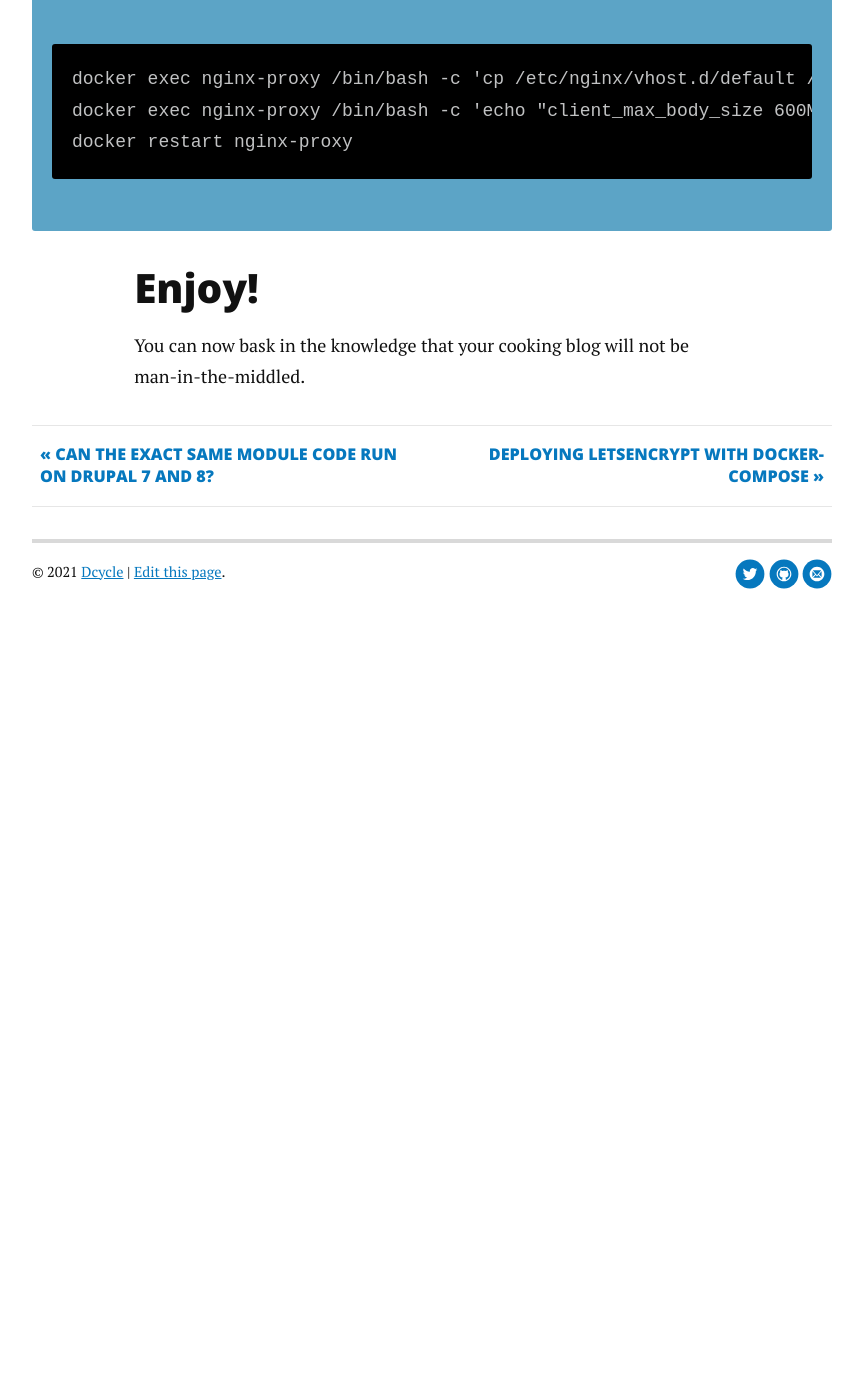
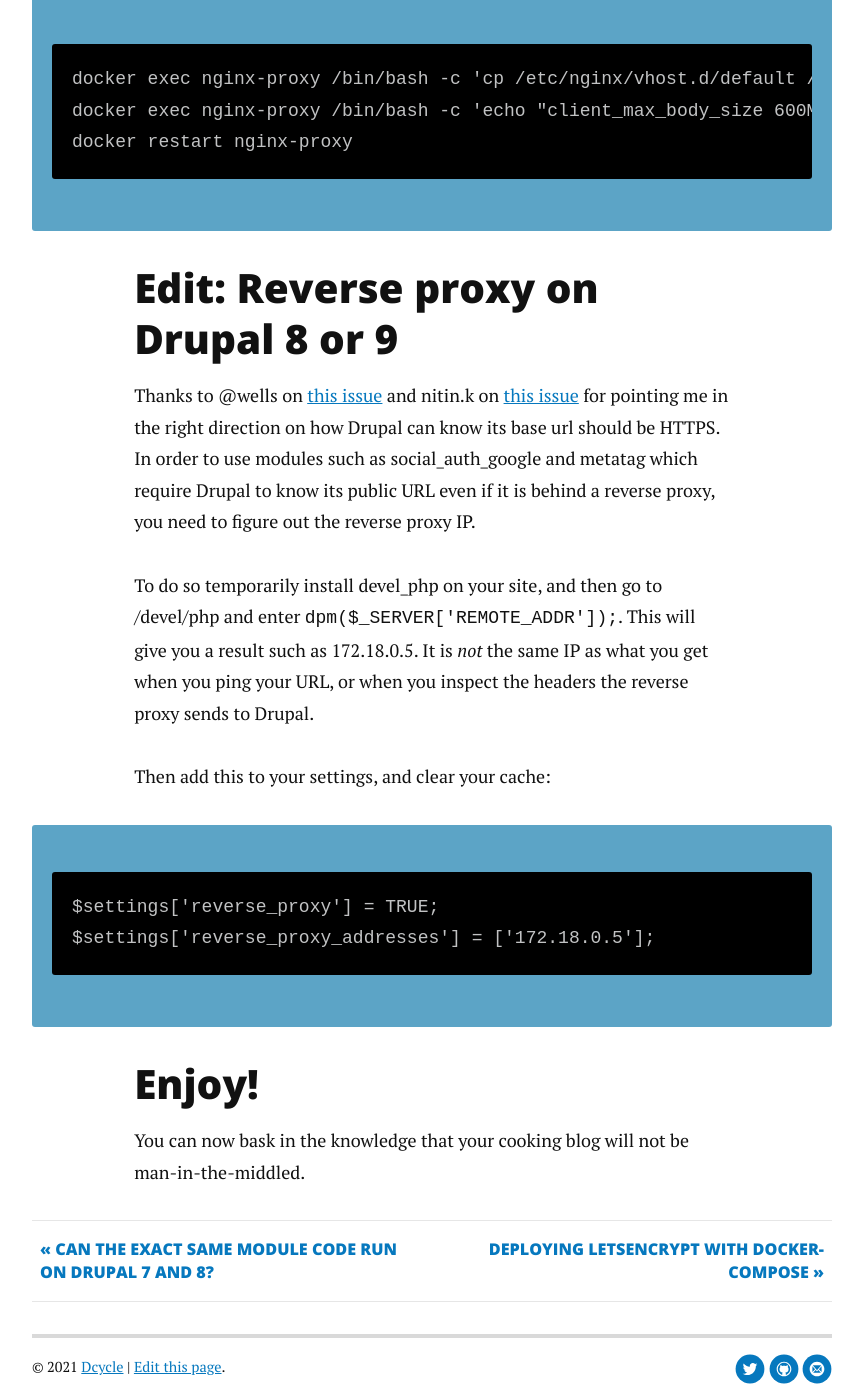
Before and after one commit to alberto56/dcycleblog, a Jekyll site: the page built from _posts/2017-10-03-letsencrypt-https-drupal-docker.md, in a window 1280 px wide and 1400 px high, scrolled down 6463 px. Shown: the whole window, without its empty margins (208-1071 px from the left). Built offline with Jekyll 4.4.1, drawn with Linux system fonts in a browser that asks for light colours; nearby versions of some CDN libraries; comment, search, counter and statistics services are not loaded; before the commit the page ends 7139 px from its top, so only the background shows below that.

Commit message:
Update 2017-10-03-letsencrypt-https-drupal-docker.md

```diff
--- a/_posts/2017-10-03-letsencrypt-https-drupal-docker.md
+++ b/_posts/2017-10-03-letsencrypt-https-drupal-docker.md
@@ -131,6 +131,18 @@
     docker exec nginx-proxy /bin/bash -c 'echo "client_max_body_size 600M;" >> /etc/nginx/vhost.d/mydomain.example.com'
     docker restart nginx-proxy
 
+Edit: Reverse proxy on Drupal 8 or 9
+-----
+
+Thanks to @wells on [this issue](https://www.drupal.org/project/social_auth_google/issues/3207114) and nitin.k on [this issue](https://www.drupal.org/project/metatag/issues/2842049#comment-13948744) for pointing me in the right direction on how Drupal can know its base url should be HTTPS. In order to use modules such as social_auth_google and metatag which require Drupal to know its public URL even if it is behind a reverse proxy, you need to figure out the reverse proxy IP.
+
+To do so temporarily install devel_php on your site, and then go to /devel/php and enter `dpm($_SERVER['REMOTE_ADDR']);`. This will give you a result such as 172.18.0.5. It is _not_ the same IP as what you get when you ping your URL, or when you inspect the headers the reverse proxy sends to Drupal.
+
+Then add this to your settings, and clear your cache:
+
+    $settings['reverse_proxy'] = TRUE;
+    $settings['reverse_proxy_addresses'] = ['172.18.0.5'];
+
 Enjoy!
 -----
 
```
